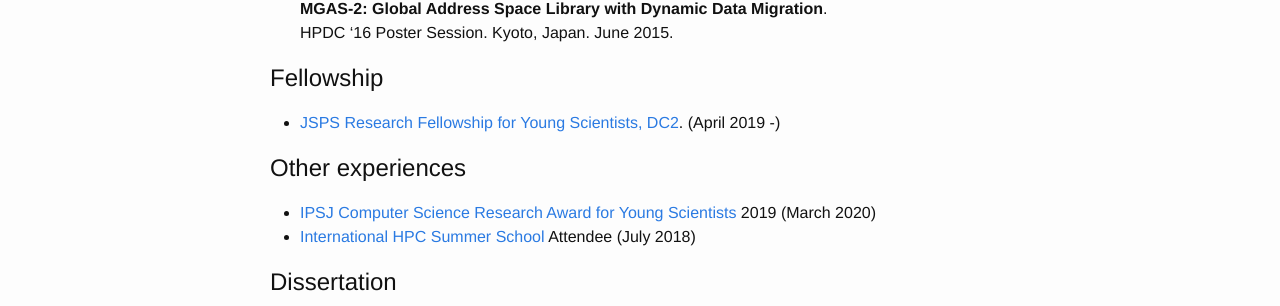
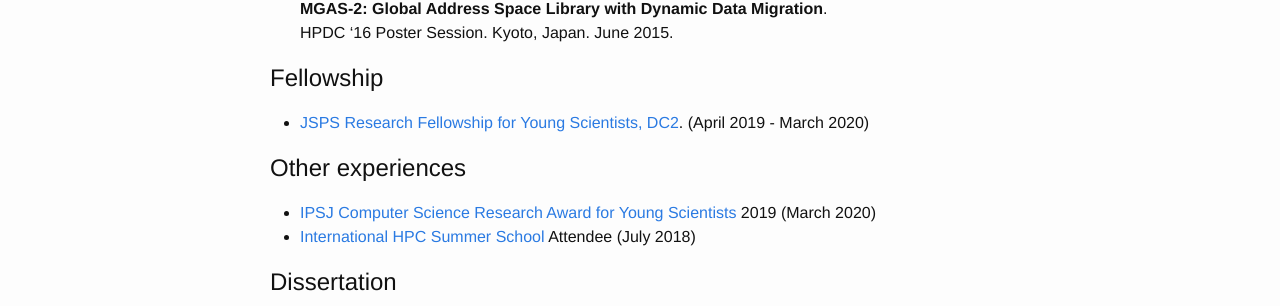
Before and after one commit to endowataru/endowataru.github.io, a Jekyll site: the page built from index.md, in a window 1280 px wide. Shown: the part 1725-2031 px from the top of the page. Built offline with Jekyll 4.4.1, drawn with Linux system fonts in a browser that asks for light colours.

Commit message:
Fix period of JSPS DC2

```diff
--- a/index.md
+++ b/index.md
@@ -70,7 +70,7 @@ HPC interconnection, task-parallel programming, etc.
 
 ## Fellowship
 
-- [JSPS Research Fellowship for Young Scientists, DC2](https://www.jsps.go.jp/english/e-pd/index.html). (April 2019 -)
+- [JSPS Research Fellowship for Young Scientists, DC2](https://www.jsps.go.jp/english/e-pd/index.html). (April 2019 - March 2020)
 
 ## Other experiences
 
```
